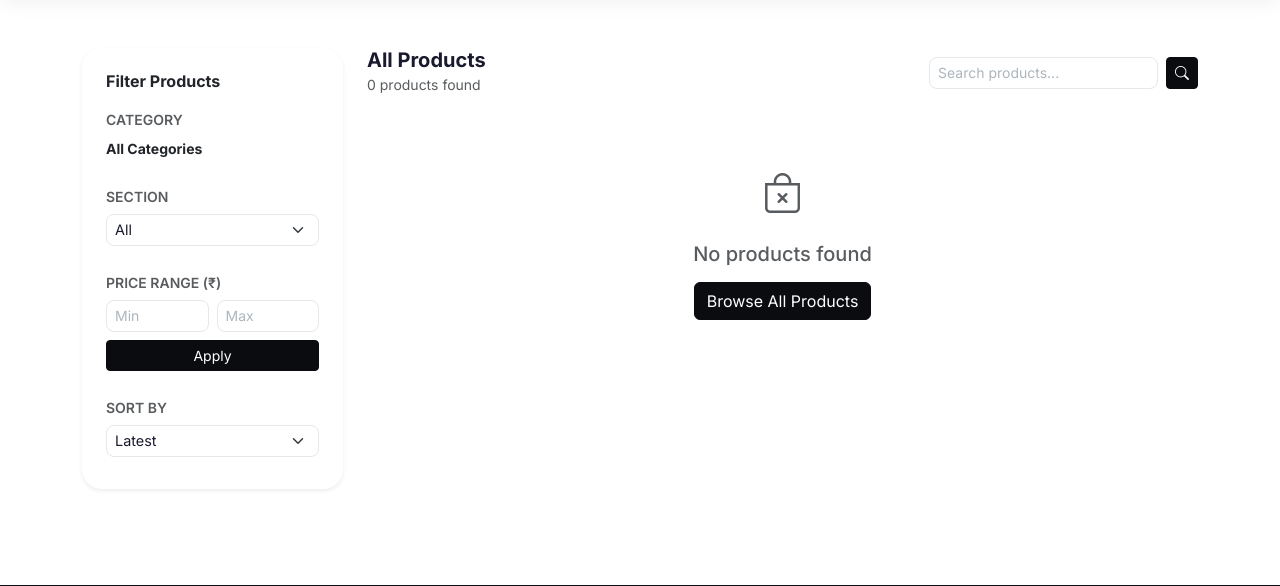
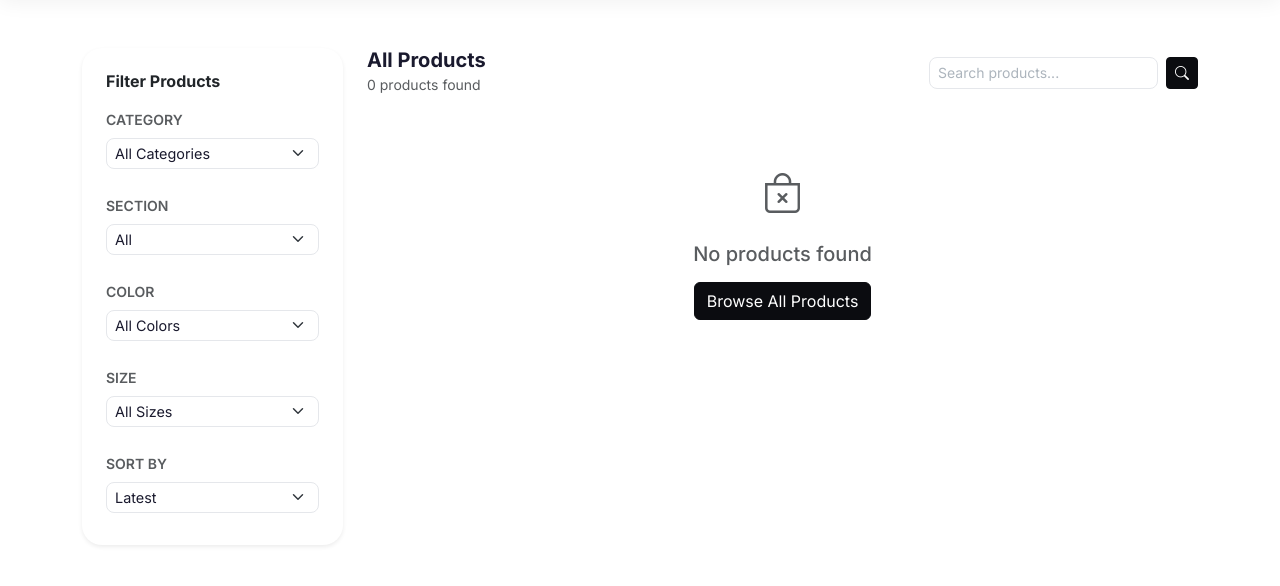
Before and after one commit to Akash000-ui/createpassion, a Django app: page /shop in a window 1280 px wide. Shown: the part 74-660 px from the top of the page. Run offline with Django 5.2, Linux system fonts and the light colour scheme; data that the repository does not hold is empty; some libraries are stand-ins or nearby versions; some web fonts are replaced.

Commit message:
Update admin ordering and shop filters

```diff
--- a/mainapp/views/bank_views.py
+++ b/mainapp/views/bank_views.py
@@ -7,7 +7,7 @@ from mainapp.models import BankDetails, UserProfile
 @login_required_admin
 def admin_bank_list(request):
     status  = request.GET.get('status', '')
-    bank_qs = BankDetails.objects.select_related('user').all()
+    bank_qs = BankDetails.objects.select_related('user').order_by('-submitted_at')
     if status:
         bank_qs = bank_qs.filter(approval_status=status)
     page_obj = paginate_queryset(request, bank_qs, per_page=15)
--- a/mainapp/views/browsing_views.py
+++ b/mainapp/views/browsing_views.py
@@ -16,10 +16,21 @@ def shop(request):
     # Filters
     category_id = request.GET.get('category')
     gender      = request.GET.get('gender')
-    min_price   = request.GET.get('min_price')
-    max_price   = request.GET.get('max_price')
+    color       = request.GET.get('color')
+    size        = request.GET.get('size')
     sort        = request.GET.get('sort', 'latest')
     q           = request.GET.get('q', '').strip()
+
+    colors = (
+        Product.objects
+        .filter(stock__gt=0)
+        .exclude(color__isnull=True)
+        .exclude(color='')
+        .order_by('color')
+        .values_list('color', flat=True)
+        .distinct()
+    )
+    sizes = ProductSize.SIZE_CHOICES
 
     if q:
         products = products.filter(name__icontains=q)
@@ -27,16 +38,10 @@ def shop(request):
         products = products.filter(category_id=category_id)
     if gender:
         products = products.filter(gender=gender)
-    if min_price:
-        try:
-            products = products.filter(price__gte=float(min_price))
-        except ValueError:
-            pass
-    if max_price:
-        try:
-            products = products.filter(price__lte=float(max_price))
-        except ValueError:
-            pass
+    if color:
+        products = products.filter(color__iexact=color)
+    if size:
+        products = products.filter(sizes__size=size)
 
     sort_map = {
         'latest':      '-created_at',
@@ -44,7 +49,7 @@ def shop(request):
         'price_desc':  '-price',
         'name':        'name',
     }
-    products = products.order_by(sort_map.get(sort, '-created_at'))
+    products = products.distinct().order_by(sort_map.get(sort, '-created_at'))
 
     # Wishlist IDs for logged-in user
     wishlist_ids = []
@@ -59,12 +64,14 @@ def shop(request):
     context = {
         'page_obj':    page_obj,
         'categories':  ProductCategory.objects.filter(status=True),
+        'colors':      colors,
+        'sizes':       sizes,
         'wishlist_ids': wishlist_ids,
         'selected_category': category_id,
         'selected_gender':   gender,
+        'selected_color':    color,
+        'selected_size':     size,
         'selected_sort':     sort,
-        'min_price':   min_price or '',
-        'max_price':   max_price or '',
         'q':           q,
         'cart_count':  get_cart_count_safe(request),
     }
--- a/mainapp/views/kyc_views.py
+++ b/mainapp/views/kyc_views.py
@@ -8,7 +8,7 @@ from mainapp.utils.validators import validate_kyc_image
 @login_required_admin
 def admin_kyc_list(request):
     status  = request.GET.get('status', '')
-    kyc_qs  = KYC.objects.select_related('user').all()
+    kyc_qs  = KYC.objects.select_related('user').order_by('-submitted_at')
     if status:
         kyc_qs = kyc_qs.filter(approval_status=status)
     page_obj = paginate_queryset(request, kyc_qs, per_page=15)
--- a/templates/user/shop.html
+++ b/templates/user/shop.html
@@ -15,18 +15,14 @@
                     <!-- Category -->
                     <div class="mb-4">
                         <label class="form-label fw-semibold small text-uppercase text-muted">Category</label>
-                        <div class="d-flex flex-column gap-1">
-                            <a href="?{% if q %}q={{ q }}&{% endif %}sort={{ selected_sort }}"
-                               class="text-decoration-none small {% if not selected_category %}fw-bold text-dark{% else %}text-muted{% endif %}">
-                                All Categories
-                            </a>
+                        <select name="category" class="form-select form-select-sm" onchange="this.form.submit()">
+                            <option value="">All Categories</option>
                             {% for cat in categories %}
-                            <a href="?category={{ cat.id }}&sort={{ selected_sort }}{% if q %}&q={{ q }}{% endif %}"
-                               class="text-decoration-none small {% if selected_category == cat.id|stringformat:'s' %}fw-bold text-dark{% else %}text-muted{% endif %}">
+                            <option value="{{ cat.id }}" {% if selected_category == cat.id|stringformat:'s' %}selected{% endif %}>
                                 {{ cat.category_name }}
-                            </a>
+                            </option>
                             {% endfor %}
-                        </div>
+                        </select>
                     </div>
 
                     <!-- Section -->
@@ -41,15 +37,26 @@
                         </select>
                     </div>
 
-                    <!-- Price -->
+                    <!-- Color -->
                     <div class="mb-4">
-                        <label class="form-label fw-semibold small text-uppercase text-muted">Price Range (₹)</label>
-                        <div class="d-flex gap-2">
-                            <input type="number" name="min_price" class="form-control form-control-sm" placeholder="Min" value="{{ min_price }}">
-                            <input type="number" name="max_price" class="form-control form-control-sm" placeholder="Max" value="{{ max_price }}">
-                        </div>
-                        {% if selected_category %}<input type="hidden" name="category" value="{{ selected_category }}">{% endif %}
-                        <button type="submit" class="btn btn-sm btn-dark mt-2 w-100">Apply</button>
+                        <label class="form-label fw-semibold small text-uppercase text-muted">Color</label>
+                        <select name="color" class="form-select form-select-sm" onchange="this.form.submit()">
+                            <option value="">All Colors</option>
+                            {% for color in colors %}
+                            <option value="{{ color }}" {% if selected_color == color %}selected{% endif %}>{{ color }}</option>
+                            {% endfor %}
+                        </select>
+                    </div>
+
+                    <!-- Size -->
+                    <div class="mb-4">
+                        <label class="form-label fw-semibold small text-uppercase text-muted">Size</label>
+                        <select name="size" class="form-select form-select-sm" onchange="this.form.submit()">
+                            <option value="">All Sizes</option>
+                            {% for size_value, size_label in sizes %}
+                            <option value="{{ size_value }}" {% if selected_size == size_value %}selected{% endif %}>{{ size_label }}</option>
+                            {% endfor %}
+                        </select>
                     </div>
 
                     <!-- Sort -->
@@ -63,7 +70,7 @@
                         </select>
                     </div>
 
-                    {% if selected_category or selected_gender or min_price or max_price or q %}
+                    {% if selected_category or selected_gender or selected_color or selected_size or q %}
                     <a href="{% url 'shop' %}" class="btn btn-sm btn-outline-secondary w-100 mt-2">
                         <i class="bi bi-x-circle me-1"></i> Clear Filters
                     </a>
@@ -87,6 +94,8 @@
                     <input type="text" name="q" class="form-control form-control-sm" placeholder="Search products..." value="{{ q }}">
                     {% if selected_category %}<input type="hidden" name="category" value="{{ selected_category }}">{% endif %}
                     {% if selected_gender %}<input type="hidden" name="gender" value="{{ selected_gender }}">{% endif %}
+                    {% if selected_color %}<input type="hidden" name="color" value="{{ selected_color }}">{% endif %}
+                    {% if selected_size %}<input type="hidden" name="size" value="{{ selected_size }}">{% endif %}
                     <input type="hidden" name="sort" value="{{ selected_sort }}">
                     <button type="submit" class="btn btn-sm btn-dark"><i class="bi bi-search"></i></button>
                 </form>
@@ -109,21 +118,21 @@
                 <nav><ul class="pagination">
                     {% if page_obj.has_previous %}
                     <li class="page-item">
-                        <a class="page-link" href="?page={{ page_obj.previous_page_number }}&sort={{ selected_sort }}{% if selected_category %}&category={{ selected_category }}{% endif %}{% if selected_gender %}&gender={{ selected_gender }}{% endif %}{% if q %}&q={{ q }}{% endif %}{% if min_price %}&min_price={{ min_price }}{% endif %}{% if max_price %}&max_price={{ max_price }}{% endif %}">
+                        <a class="page-link" href="?page={{ page_obj.previous_page_number }}&sort={{ selected_sort }}{% if selected_category %}&category={{ selected_category }}{% endif %}{% if selected_gender %}&gender={{ selected_gender }}{% endif %}{% if selected_color %}&color={{ selected_color }}{% endif %}{% if selected_size %}&size={{ selected_size }}{% endif %}{% if q %}&q={{ q }}{% endif %}">
                             <i class="bi bi-chevron-left"></i>
                         </a>
                     </li>
                     {% endif %}
                     {% for num in page_obj.paginator.page_range %}
                     <li class="page-item {% if num == page_obj.number %}active{% endif %}">
-                        <a class="page-link" href="?page={{ num }}&sort={{ selected_sort }}{% if selected_category %}&category={{ selected_category }}{% endif %}{% if selected_gender %}&gender={{ selected_gender }}{% endif %}{% if q %}&q={{ q }}{% endif %}{% if min_price %}&min_price={{ min_price }}{% endif %}{% if max_price %}&max_price={{ max_price }}{% endif %}">
+                        <a class="page-link" href="?page={{ num }}&sort={{ selected_sort }}{% if selected_category %}&category={{ selected_category }}{% endif %}{% if selected_gender %}&gender={{ selected_gender }}{% endif %}{% if selected_color %}&color={{ selected_color }}{% endif %}{% if selected_size %}&size={{ selected_size }}{% endif %}{% if q %}&q={{ q }}{% endif %}">
                             {{ num }}
                         </a>
                     </li>
                     {% endfor %}
                     {% if page_obj.has_next %}
                     <li class="page-item">
-                        <a class="page-link" href="?page={{ page_obj.next_page_number }}&sort={{ selected_sort }}{% if selected_category %}&category={{ selected_category }}{% endif %}{% if selected_gender %}&gender={{ selected_gender }}{% endif %}{% if q %}&q={{ q }}{% endif %}{% if min_price %}&min_price={{ min_price }}{% endif %}{% if max_price %}&max_price={{ max_price }}{% endif %}">
+                        <a class="page-link" href="?page={{ page_obj.next_page_number }}&sort={{ selected_sort }}{% if selected_category %}&category={{ selected_category }}{% endif %}{% if selected_gender %}&gender={{ selected_gender }}{% endif %}{% if selected_color %}&color={{ selected_color }}{% endif %}{% if selected_size %}&size={{ selected_size }}{% endif %}{% if q %}&q={{ q }}{% endif %}">
                             <i class="bi bi-chevron-right"></i>
                         </a>
                     </li>
```
